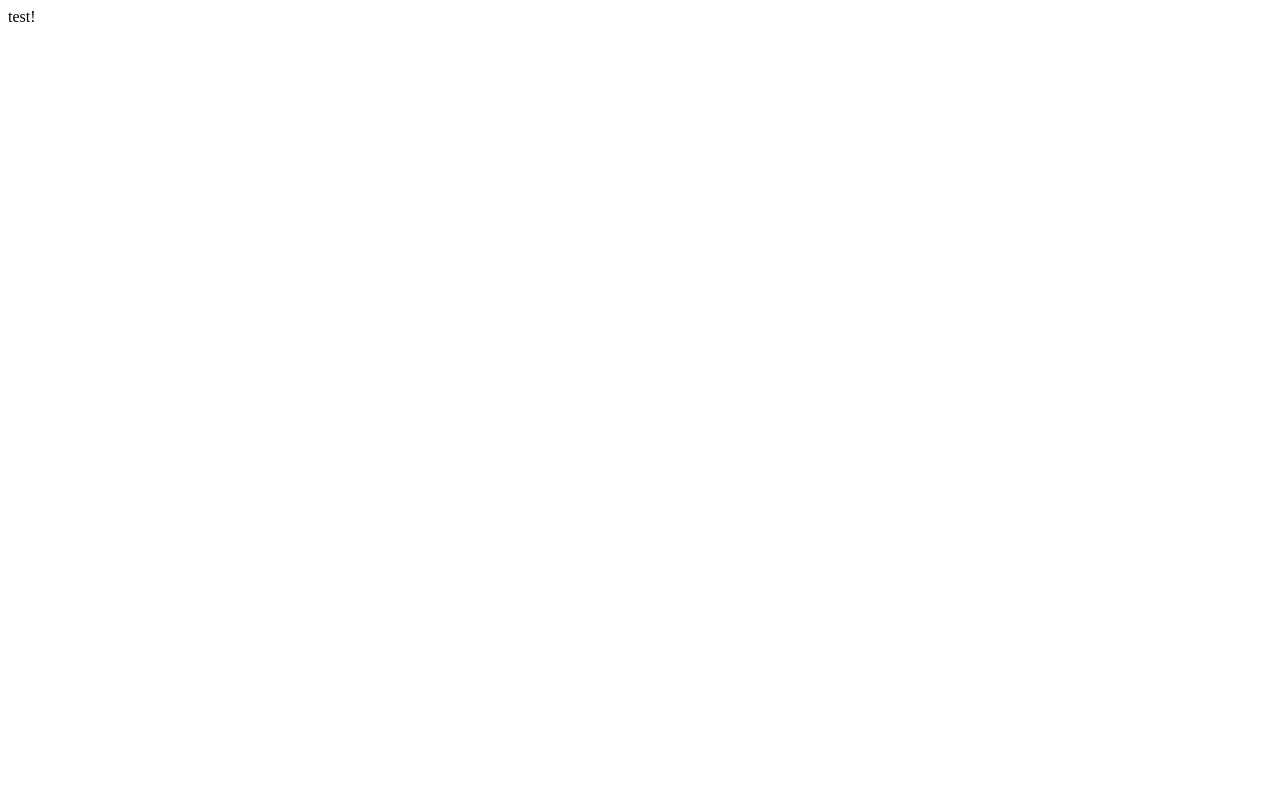
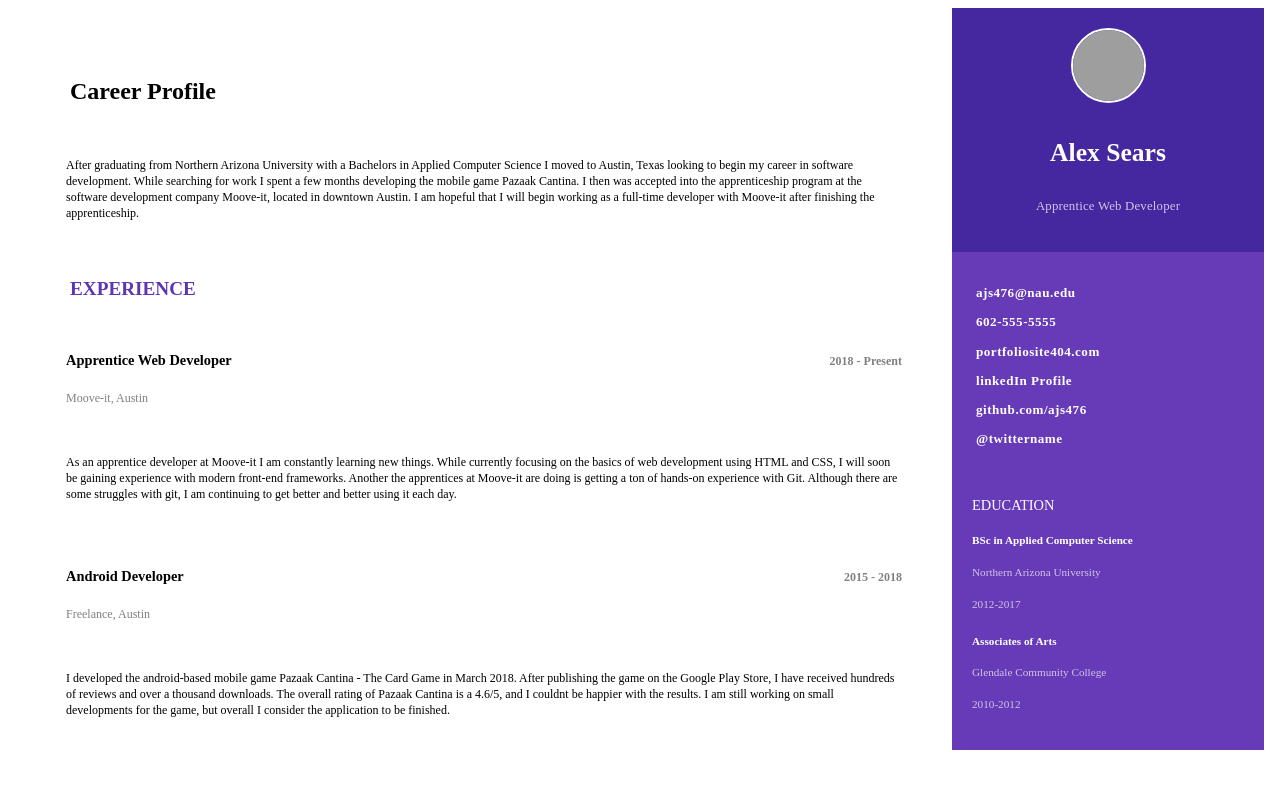
Before and after one commit to ajs476/react-resume, a React app in the folder resume-project/: page / in a window 1280 px wide. Shown: the top 788 px of the page. Built offline with nearby package versions, Linux system fonts and the light colour scheme; grey boxes are pictures that could not be loaded.

Commit message:
added html, css, and style-loader

```diff
--- a/resume-project/package.json
+++ b/resume-project/package.json
@@ -17,10 +17,12 @@
     "babel-preset-env": "^1.7.0",
     "babel-preset-react": "^6.24.1",
     "babel-preset-stage-0": "^6.24.1",
+    "css-loader": "^0.28.11",
     "eslint": "^4.19.1",
     "html-webpack-plugin": "^3.2.0",
     "react": "^16.4.0",
     "react-dom": "^16.4.0",
+    "style-loader": "^0.21.0",
     "webpack": "^4.11.1",
     "webpack-cli": "^3.0.2",
     "webpack-dev-server": "^3.1.4"
--- a/resume-project/src/App.js
+++ b/resume-project/src/App.js
@@ -1,9 +1,105 @@
 import React from 'react';
 
-const App = () => (
-  <div>
-    test!
-  </div>
-);
+const App = () => (<div>
+  <body>
+    <section classNameName="container">
+      <section id="left-side">
+        <div classNameName="heading">
+          <h2>
+            <i className="fas fa-user-circle"></i>Career Profile</h2>
+        </div>
+        <section className="content">
+          <h2 hidden="hidden">Career Information</h2>
+          <p>
+            After graduating from Northern Arizona University with a Bachelors
+            in Applied Computer Science I moved to Austin, Texas looking to begin
+            my career in software development. While searching for work I spent
+            a few months developing the mobile game Pazaak Cantina. I then was
+            accepted into the apprenticeship program at the software development
+            company Moove-it, located in downtown Austin. I am hopeful that I will
+            begin working as a full-time developer with Moove-it after finishing the apprenticeship.
+          </p>
+        </section>
+        <div className="heading">
+          <h2>
+            <i className="fas fa-check-circle"></i>Experience</h2>
+        </div>
+        <section className="experience-heading">
+          <h2 hidden="hidden">Work Experience Information</h2>
+          <div className="exp-position-location">
+            <h3>Apprentice Web Developer</h3>
+            <h4>Moove-it, Austin</h4>
+          </div>
+          <div className="exp-date">
+            <h4>2018 - Present</h4>
+          </div>
+        </section>
+        <section className="content">
+          <h2 hidden="hidden">Apprentice Experience Information</h2>
+          <p>
+            As an apprentice developer at Moove-it I am constantly learning new things. While currently focusing on the basics of web development using HTML and CSS, I will soon be gaining experience with modern front-end frameworks. Another the apprentices at Moove-it are doing is getting a ton of hands-on experience with Git. Although there are some struggles with git, I am continuing to get better and better using it each day.
+          </p>
+        </section>
+        <section className="experience-heading">
+          <div className="exp-position-location">
+            <h3>Android Developer</h3>
+            <h4>Freelance, Austin</h4>
+          </div>
+          <div className="exp-date">
+            <h4>2015 - 2018</h4>
+          </div>
+        </section>
+        <section className="content">
+          <h2 hidden="hidden">Android Developer Experience Information</h2>
+          <p>
+            I developed the android-based mobile game Pazaak Cantina - The Card Game in March 2018. After publishing the game on the Google Play Store, I have received hundreds of reviews and over a thousand downloads. The overall rating of Pazaak Cantina is a 4.6/5, and I couldnt be happier with the results. I am still working on small developments for the game, but overall I consider the application to be finished.
+          </p>
+        </section>
+      </section>
+      <section id="right-side">
+        <h2 hidden="hidden">Personal Information</h2>
+        <section id="personal-info">
+          <img src="https://avatars0.githubusercontent.com/u/10605678?s=460&v=4" alt="image of Alex Sears"></img>
+          <h2>Alex Sears</h2>
+          <h3>Apprentice Web Developer</h3>
+        </section>
+        <section id="contact-info">
+          <h3>
+            <i className="fas fa-envelope"></i>
+            <a href="mailto:ajs476@nau.edu">ajs476@nau.edu</a>
+          </h3>
+          <h3>
+            <i className="fas fa-phone"></i>
+            <a href="tel:6025555555">602-555-5555</a>
+          </h3>
+          <h3>
+            <i className="fas fa-globe"></i>portfoliosite404.com</h3>
+          <h3>
+            <i className="fab fa-linkedin-in"></i>
+            <a href="https://www.linkedin.com/in/alexander-sears-7379a6a5/">linkedIn Profile</a>
+          </h3>
+          <h3>
+            <i className="fab fa-github"></i>
+            <a href="https://www.github.com/ajs476">github.com/ajs476</a>
+          </h3>
+          <h3>
+            <i className="fab fa-twitter"></i>
+            <a href="https://www.twitter.com">@twittername</a>
+          </h3>
+        </section>
+        <section id="education-info">
+          <header>Education</header>
+          <h3>BSc in Applied Computer Science</h3>
+          <h4>Northern Arizona University</h4>
+          <h4>2012-2017</h4>
+          <h3>Associates of Arts</h3>
+          <h4>Glendale Community College</h4>
+          <h4>2010-2012</h4>
+        </section>
+
+      </section>
+    </section>
+  </body>
+</div>);
 
 export default App;
--- a/resume-project/src/index.js
+++ b/resume-project/src/index.js
@@ -1,5 +1,6 @@
 import React from 'react';
 import {render} from 'react-dom';
 import App from './App';
+import './styles.css';
 
 render(<App />, document.getElementById('root'));
--- /dev/null
+++ b/resume-project/src/styles.css
@@ -0,0 +1,160 @@
+*, *:before, *:after {
+  -moz-box-sizing: border-box;
+  -webkit-box-sizing: border-box;
+  box-sizing: border-box;
+}
+
+a {
+  text-decoration: none;
+  color: white;
+}
+
+.container {
+  margin: 0 auto;
+  margin-top: 30px;
+  width: 90%;
+  font-family: sans-serif;
+}
+
+.heading {
+  width: 40%;
+}
+
+.heading h2 {
+  text-transform: uppercase;
+  float: left;
+  font-weight: bold;
+  font-size: 1.2em;
+  color: #5E35B1;
+}
+
+.heading i {
+  font-size: 1.5em;
+  vertical-align: middle;
+  margin-top: -3px;
+}
+
+.content {
+  clear: both;
+  padding-top: 20px;
+  padding-bottom: 25px;
+  font-size: .75em;
+  width: 100%;
+  font-weight: normal;
+  line-height: 16px;
+}
+
+.experience-heading {
+  clear: both;
+  padding-top: 15px;
+  padding-bottom: 15px;
+}
+
+.exp-position-location {
+  float: left;
+}
+
+.exp-position-location h3 {
+  font-weight: bold;
+  font-size: 0.9em;
+}
+
+.exp-position-location h4 {
+  color: grey;
+  font-size: 0.75em;
+  font-weight: lighter;
+  padding-top: 6px;
+}
+
+.exp-date {
+  float: right;
+  font-size: 0.75em;
+  font-weight: lighter;
+  color: grey;
+}
+
+#left-side {
+  width: 75%;
+  display: inline-block;
+  float: left;
+  padding: 50px;
+}
+
+#right-side {
+  display: inline-block;
+  width: 25%;
+  float: right;
+  background: #673AB7;
+  color: white;
+  min-height: 60vh;
+}
+
+#personal-info {
+  background: #4527A0;
+  text-align: center;
+  padding: 20px;
+  color: white;
+}
+
+#personal-info img {
+  width: 75px;
+  height: 75px;
+  border-radius: 100%;
+  border: 2px solid white;
+}
+
+#personal-info h2 {
+  color: white;
+  font-size: 1.6em;
+  font-weight: bold;
+  padding-top: 10px;
+  padding-bottom: 5px;
+}
+
+#personal-info h3 {
+  color: #D1C4E9;
+  font-size: 0.8em;
+  padding-top: 5px;
+  padding-bottom: 5px;
+  font-weight: lighter;
+  letter-spacing: 0.2px;
+}
+
+#contact-info {
+  color: white;
+  font-size: 0.70em;
+  padding: 20px;
+  font-weight: lighter;
+  letter-spacing: 0.5px;
+}
+
+#contact-info h3 {
+  margin-bottom: 10px;
+}
+
+#education-info {
+  padding: 20px;
+}
+
+#education-info header {
+  text-transform: uppercase;
+  margin-bottom: 15px;
+  font-size: .90em;
+}
+
+#education-info h3 {
+  font-size: 0.70em;
+  padding-top: 5px;
+  padding-bottom: 5px;
+}
+
+#education-info h4 {
+  font-size: 0.70em;
+  padding-bottom: 5px;
+  color: #D1C4E9;
+  font-weight: lighter;
+}
+
+i {
+  padding-right: 4px;
+}
--- a/resume-project/webpack.config.js
+++ b/resume-project/webpack.config.js
@@ -15,7 +15,10 @@ module.exports = {
         test: /\.(js)$/,
         use: 'babel-loader',
         exclude: /node_modules/
-      },
+      }, {
+        test: /\.css$/,
+        use: ['style-loader', 'css-loader']
+      }
     ]
   },
   plugins: [
```
Also changed, not shown: resume-project/.eslintrc.js, 1 other file (tests, documents, lock files or other folders).
